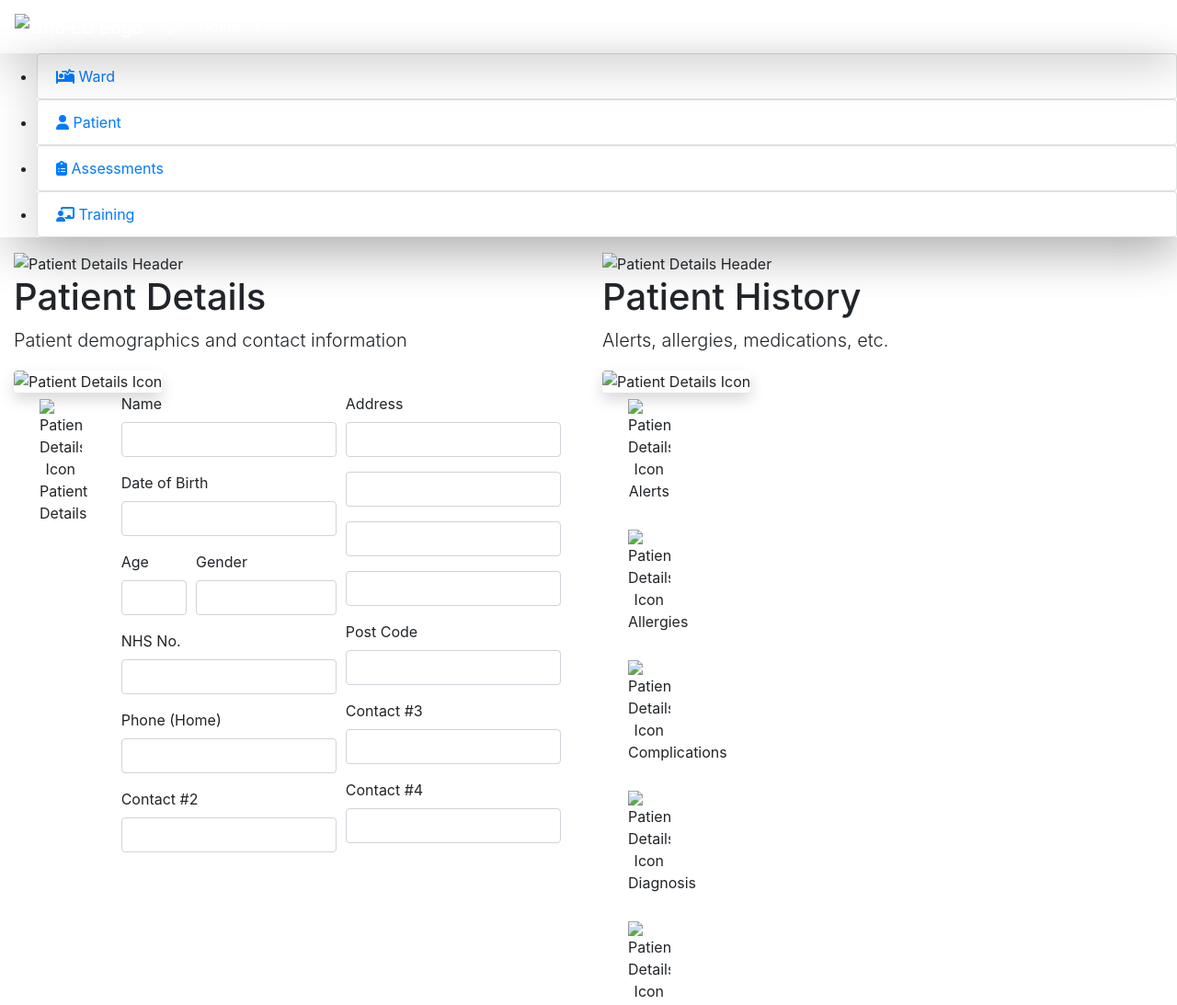
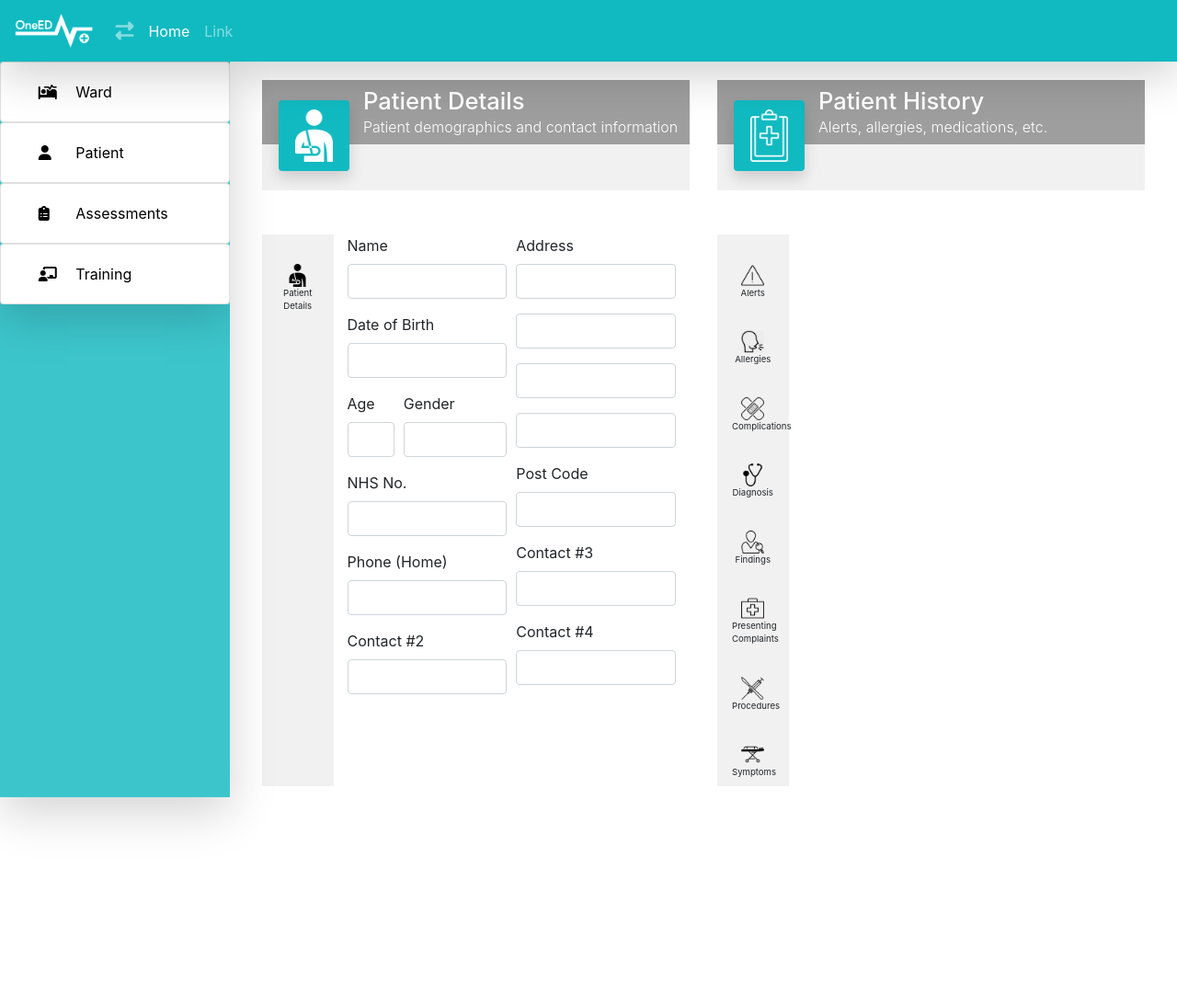
Before and after one commit to riz-l/oneED, a plain HTML site: page index.html in a window 1280 px wide. Shown: the top 1093 px of the page at 92% size. After the commit the page ends 875 px from the top, so only its background shows below. Drawn offline with nearby package versions, Linux system fonts and the light colour scheme; the site is published under a folder, as on GitHub Pages, so addresses that start at the root find nothing.

Commit message:
Fixed pathing issue

```diff
--- a/index.html
+++ b/index.html
@@ -16,9 +16,9 @@
       crossorigin="anonymous"
     />
     <!-- Bootstrap.min CSS-->
-    <link rel="stylesheet" href="/assets/css/bootstrap.min.css" />
+    <link rel="stylesheet" href="assets/css/bootstrap.min.css" />
     <!-- Personal CSS -->
-    <link rel="stylesheet" href="/assets/css/style.css" />
+    <link rel="stylesheet" href="assets/css/style.css" />
 
     <title>One ED</title>
   </head>
@@ -30,7 +30,7 @@
     >
       <span class="navbar-brand mb-0 h1" href="#">
         <img
-          src="/assets/img/logos/oneed-white.png"
+          src="assets/img/logos/oneed-white.png"
           alt="One ED Logo"
           height="40"
         />
@@ -106,22 +106,42 @@
             <div class="list-group panel">
               <!-- Ward -->
               <li>
-                <a href="#" class="list-group-item" data-parent="#MainMenu">
+                <a
+                  href="#wardToggle"
+                  class="list-group-item"
+                  data-toggle="collapse"
+                  data-parent="#MainMenu"
+                >
                   <i class="fas fa-procedures space"></i>
                   Ward
                 </a>
               </li>
+              <div class="collapse" id="wardToggle">
+                <a href="#" class="list-group-item">Emergency Dept. Overview</a>
+              </div>
+
               <!-- Patient -->
               <li>
-                <a href="#" class="list-group-item" data-parent="#MainMenu">
+                <a
+                  href="#patientToggle"
+                  class="list-group-item"
+                  data-toggle="collapse"
+                  data-parent="#MainMenu"
+                >
                   <i class="fas fa-user space"></i>
                   Patient
                 </a>
               </li>
+              <div class="collapse" id="patientToggle">
+                <a href="#" class="list-group-item">Patient Overview</a>
+                <a href="#" class="list-group-item">View CAS Card</a>
+                <a href="#" class="list-group-item">Save and Close Record</a>
+                <a href="#" class="list-group-item">Cancel and Close Record</a>
+              </div>
               <!-- Assessments -->
               <li>
                 <a
-                  href="#demo3"
+                  href="#assessmentsToggle"
                   class="list-group-item"
                   data-toggle="collapse"
                   data-parent="#MainMenu"
@@ -130,15 +150,17 @@
                   Assessments
                 </a>
               </li>
-              <div class="collapse" id="demo3">
-                <a href="#" class="list-group-item">Subitem 1</a>
-                <a href="#" class="list-group-item">Subitem 2</a>
-                <a href="#" class="list-group-item">Subitem 3</a>
+              <div class="collapse" id="assessmentsToggle">
+                <a href="#" class="list-group-item">Triage and Stream</a>
+                <a href="#" class="list-group-item">Observations</a>
+                <a href="#" class="list-group-item">Seen</a>
+                <a href="#" class="list-group-item">Clinical Notes</a>
+                <a href="#" class="list-group-item">View Seen</a>
               </div>
               <!-- Training -->
               <li>
                 <a
-                  href="#demo4"
+                  href="#trainingToggle"
                   class="list-group-item"
                   data-toggle="collapse"
                   data-parent="#MainMenu"
@@ -147,10 +169,8 @@
                   Training
                 </a>
               </li>
-              <div class="collapse" id="demo4">
-                <a href="#" class="list-group-item">Subitem 1</a>
-                <a href="#" class="list-group-item">Subitem 2</a>
-                <a href="#" class="list-group-item">Subitem 3</a>
+              <div class="collapse" id="trainingToggle">
+                <a href="#" class="list-group-item">Clinical Guidelines</a>
               </div>
             </div>
           </div>
@@ -170,7 +190,7 @@
               <!--#region Patient Details Header -->
               <div class="header-container">
                 <img
-                  src="/assets/img/headers/header1.jpg"
+                  src="assets/img/headers/header1.jpg"
                   alt="Patient Details Header"
                   class="img-fluid header-img"
                 />
@@ -181,7 +201,7 @@
                   </p>
                 </div>
                 <img
-                  src="/assets/img/icons/patient.png"
+                  src="assets/img/icons/patient.png"
                   alt="Patient Details Icon"
                   class="img-fluid header-icon shadow rounded"
                 />
@@ -198,7 +218,7 @@
                     <div class="text-center mx-auto">
                       <button type="button" class="btn icon-button btn-block">
                         <img
-                          src="/assets/img/icons/patient-black.png"
+                          src="assets/img/icons/patient-black.png"
                           alt="Patient Details Icon"
                           class="img-fluid"
                         />
@@ -346,7 +366,7 @@
               <!--#region Patient History Header -->
               <div class="header-container">
                 <img
-                  src="/assets/img/headers/header4.jpg"
+                  src="assets/img/headers/header4.jpg"
                   alt="Patient Details Header"
                   class="img-fluid header-img overlay"
                 />
@@ -355,7 +375,7 @@
                   <p class="lead">Alerts, allergies, medications, etc.</p>
                 </div>
                 <img
-                  src="/assets/img/icons/patienthistory-white.png"
+                  src="assets/img/icons/patienthistory-white.png"
                   alt="Patient Details Icon"
                   class="img-fluid header-icon shadow rounded"
                 />
@@ -368,7 +388,7 @@
                 <div class="text-center mx-auto">
                   <button type="button" class="btn icon-button btn-block">
                     <img
-                      src="/assets/img/icons/alert-black.png"
+                      src="assets/img/icons/alert-black.png"
                       alt="Patient Details Icon"
                       class="img-fluid"
                     />
@@ -378,7 +398,7 @@
                 <div class="text-center mx-auto">
                   <button type="button" class="btn icon-button btn-block">
                     <img
-                      src="/assets/img/icons/allergies-black.png"
+                      src="assets/img/icons/allergies-black.png"
                       alt="Patient Details Icon"
                       class="img-fluid"
                     />
@@ -388,7 +408,7 @@
                 <div class="text-center mx-auto">
                   <button type="button" class="btn icon-button btn-block">
                     <img
-                      src="/assets/img/icons/complications-black.png"
+                      src="assets/img/icons/complications-black.png"
                       alt="Patient Details Icon"
                       class="img-fluid"
                     />
@@ -398,7 +418,7 @@
                 <div class="text-center mx-auto">
                   <button type="button" class="btn icon-button btn-block">
                     <img
-                      src="/assets/img/icons/diagnosis-black.png"
+                      src="assets/img/icons/diagnosis-black.png"
                       alt="Patient Details Icon"
                       class="img-fluid"
                     />
@@ -408,7 +428,7 @@
                 <div class="text-center mx-auto">
                   <button type="button" class="btn icon-button btn-block">
                     <img
-                      src="/assets/img/icons/findings-black.png"
+                      src="assets/img/icons/findings-black.png"
                       alt="Patient Details Icon"
                       class="img-fluid"
                     />
@@ -418,7 +438,7 @@
                 <div class="text-center mx-auto">
                   <button type="button" class="btn icon-button btn-block">
                     <img
-                      src="/assets/img/icons/complaint-black.png"
+                      src="assets/img/icons/complaint-black.png"
                       alt="Patient Details Icon"
                       class="img-fluid"
                     />
@@ -428,7 +448,7 @@
                 <div class="text-center mx-auto">
                   <button type="button" class="btn icon-button btn-block">
                     <img
-                      src="/assets/img/icons/procedures-black.png"
+                      src="assets/img/icons/procedures-black.png"
                       alt="Patient Details Icon"
                       class="img-fluid"
                     />
@@ -438,7 +458,7 @@
                 <div class="text-center mx-auto">
                   <button type="button" class="btn icon-button btn-block">
                     <img
-                      src="/assets/img/icons/symptoms-black.png"
+                      src="assets/img/icons/symptoms-black.png"
                       alt="Patient Details Icon"
                       class="img-fluid"
                     />
@@ -467,7 +487,7 @@
 
     <!--#region Scripts-->
     <!-- Personal js -->
-    <script src="/assets/js/app.js"></script>
+    <script src="assets/js/app.js"></script>
     <!-- jQuery -->
     <script
       src="https://code.jquery.com/jquery-3.4.1.slim.min.js"
@@ -489,7 +509,7 @@
       crossorigin="anonymous"
     ></script>
     <!-- Bootstrap Bundle js -->
-    <script src="/assets/js/bootstrap.bundle.min.js"></script>
+    <script src="assets/js/bootstrap.bundle.min.js"></script>
     <!-- Fontawesome -->
     <script
       src="https://kit.fontawesome.com/78b1d29e85.js"
```
